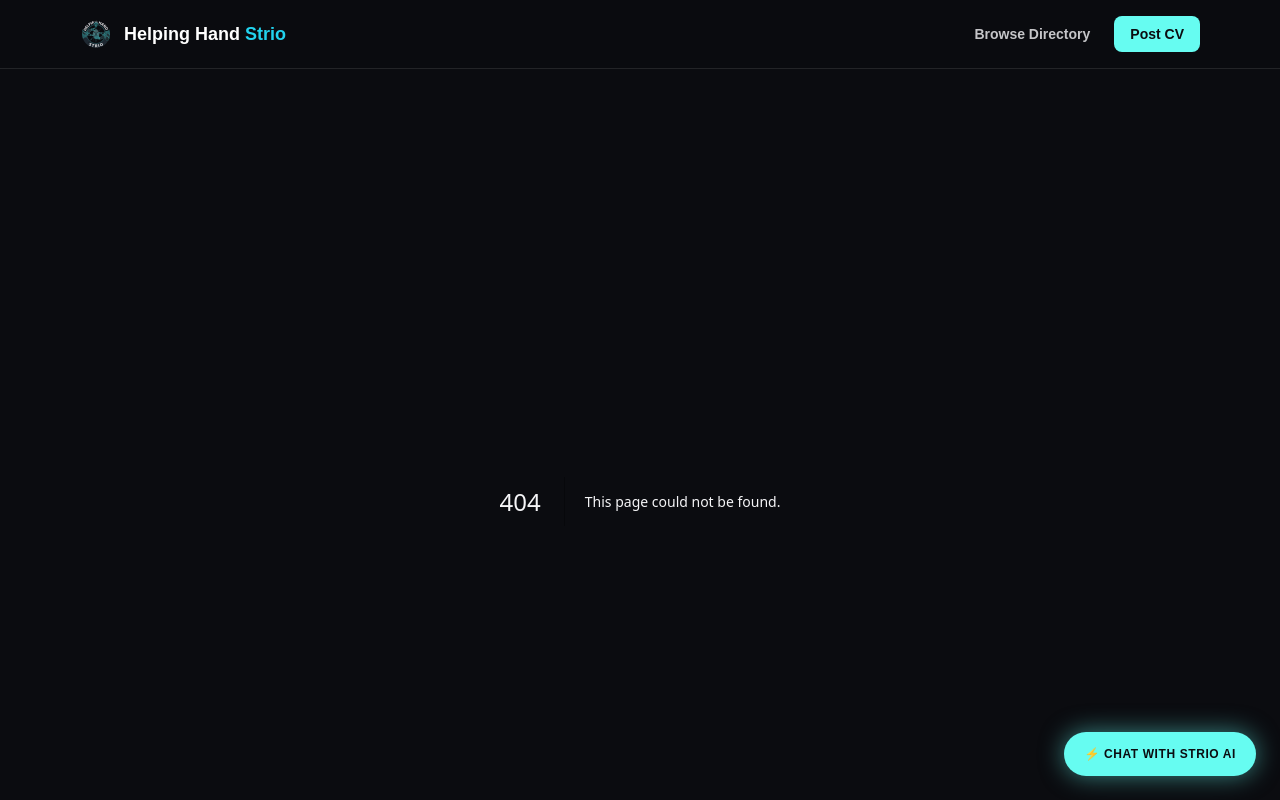
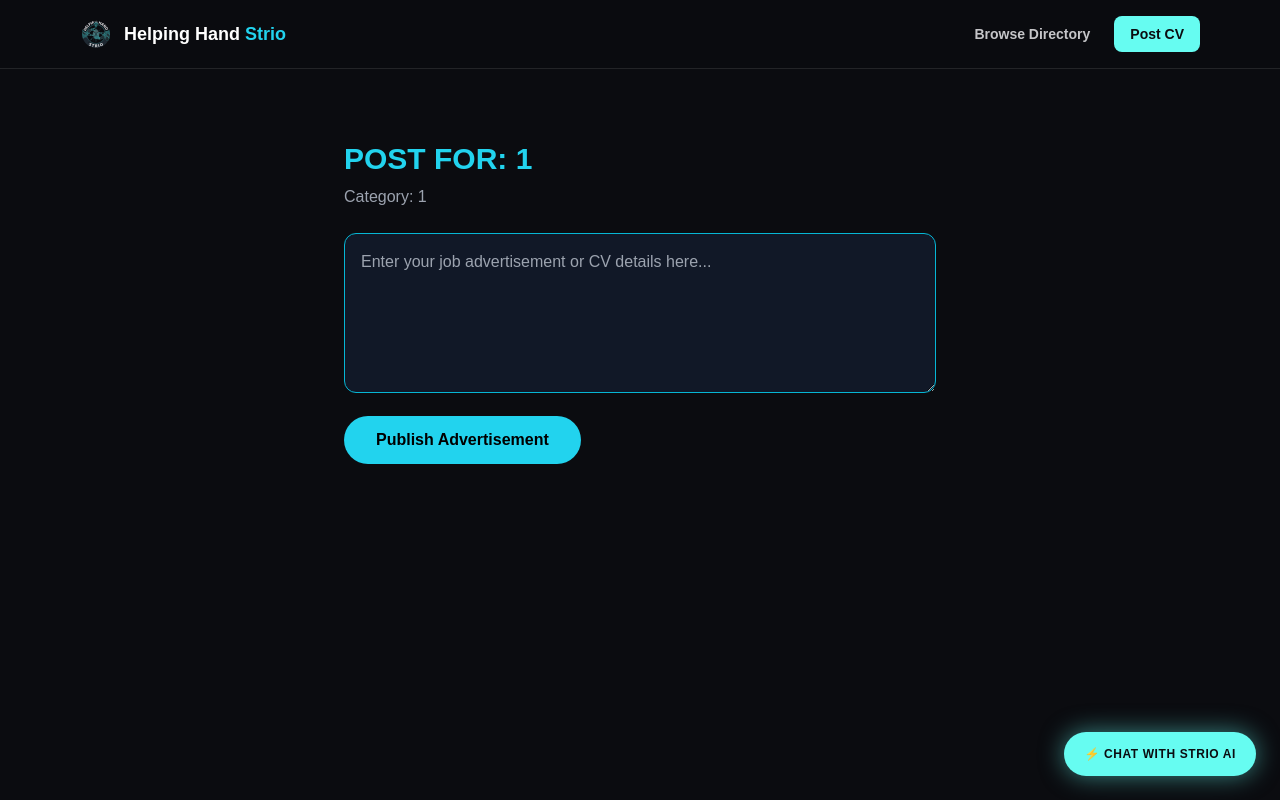
Before and after one commit to steveengreen436-art/helping-hand-strio, a Next.js app: page /app/post/1/1 in a window 1280 px wide. Before the commit this address had no page. Shown: the top 800 px of the page. Built offline with nearby package versions, Linux system fonts and the light colour scheme.

Commit message:
Create page.tsx

```diff
--- /dev/null
+++ b/app/app/post/[category]/[job]/page.tsx
@@ -0,0 +1,44 @@
+'use client'
+import { useParams } from 'next/navigation';
+import { useState } from 'react';
+import { supabase } from '../../../../lib/supabaseClient'; // Adjust dots based on folder depth
+
+export default function JobPostPage() {
+  const params = useParams();
+  // These variables automatically match the folder names from the URL
+  const category = params.category as string;
+  const job = params.job as string;
+
+  const [content, setContent] = useState('');
+
+  const handlePost = async () => {
+    // This saves the post with the category and job title attached
+    const { error } = await supabase.from('posts').insert([{
+      content,
+      category: category,
+      job_type: job
+    }]);
+
+    if (error) alert("Error posting: " + error.message);
+    else alert("Posted successfully!");
+  };
+
+  return (
+    <div className="max-w-2xl mx-auto p-10 text-white min-h-screen">
+      <h1 className="text-3xl font-black mb-2 uppercase text-cyan-400">Post for: {job.replace(/-/g, ' ')}</h1>
+      <p className="text-gray-400 mb-6 capitalize">Category: {category}</p>
+
+      <textarea
+        className="w-full h-40 bg-gray-900 p-4 rounded-xl border border-cyan-500 text-white"
+        onChange={(e) => setContent(e.target.value)}
+        placeholder="Enter your job advertisement or CV details here..."
+      />
+      <button
+        onClick={handlePost}
+        className="bg-cyan-400 text-black font-bold px-8 py-3 rounded-full mt-4 hover:bg-white transition-all"
+      >
+        Publish Advertisement
+      </button>
+    </div>
+  );
+}
```
